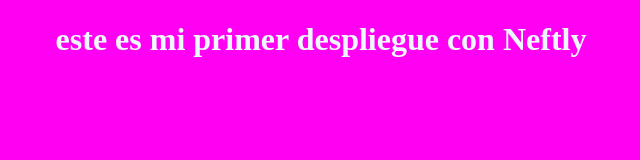
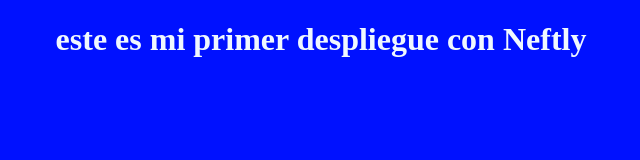
Before and after one commit to julianjosepolofontalvo4-debug/MirSegundoRepositorio, a plain HTML site: page index.html in a window 1280 px wide. Shown: the whole page, without its empty margins (319-959 px from the left). Drawn offline with Linux system fonts and the light colour scheme.

Commit message:
Cambiando fondo index

```diff
--- a/index.html
+++ b/index.html
@@ -6,7 +6,7 @@
     <title>Mi segundo GIT</title>
     <style>
         html, body {
-            background-color: rgb(255, 0, 242);
+            background-color: rgb(0, 17, 255);
             color: aliceblue;
             text-align: center;
         }
```
